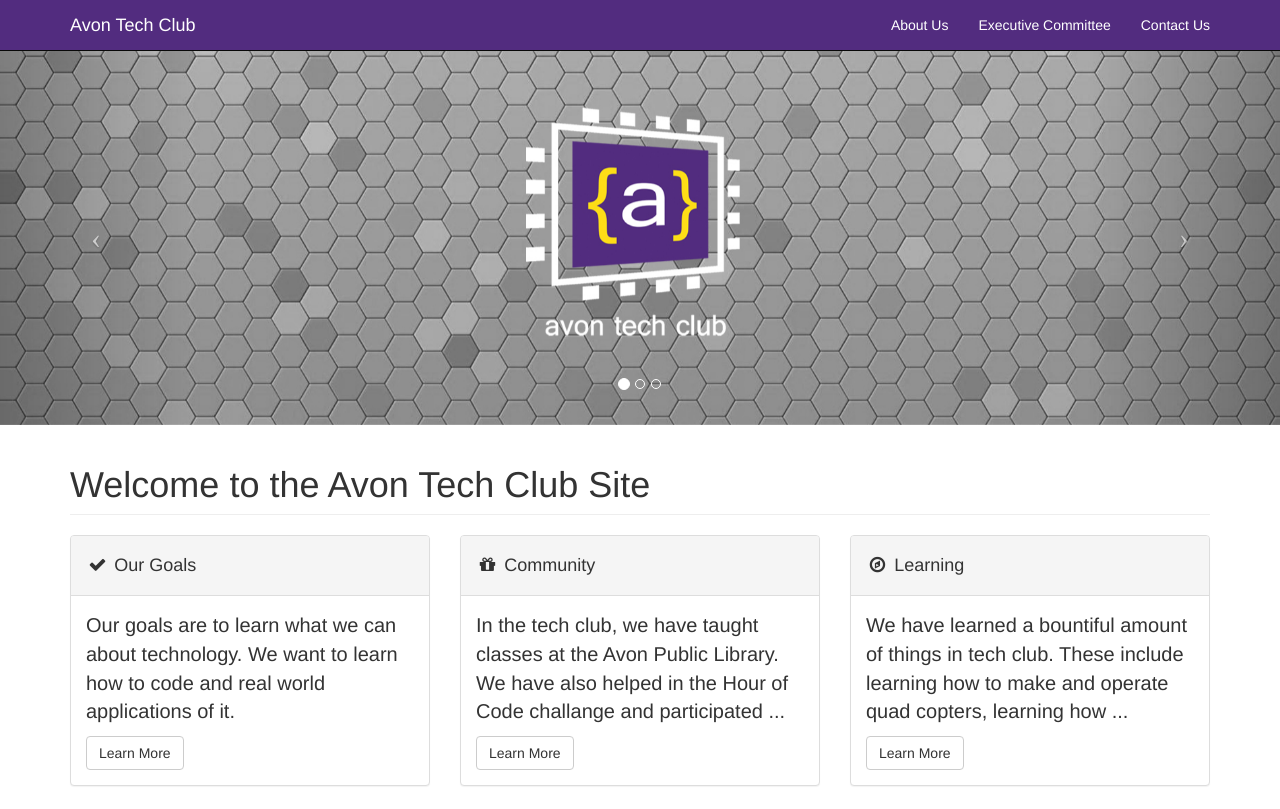
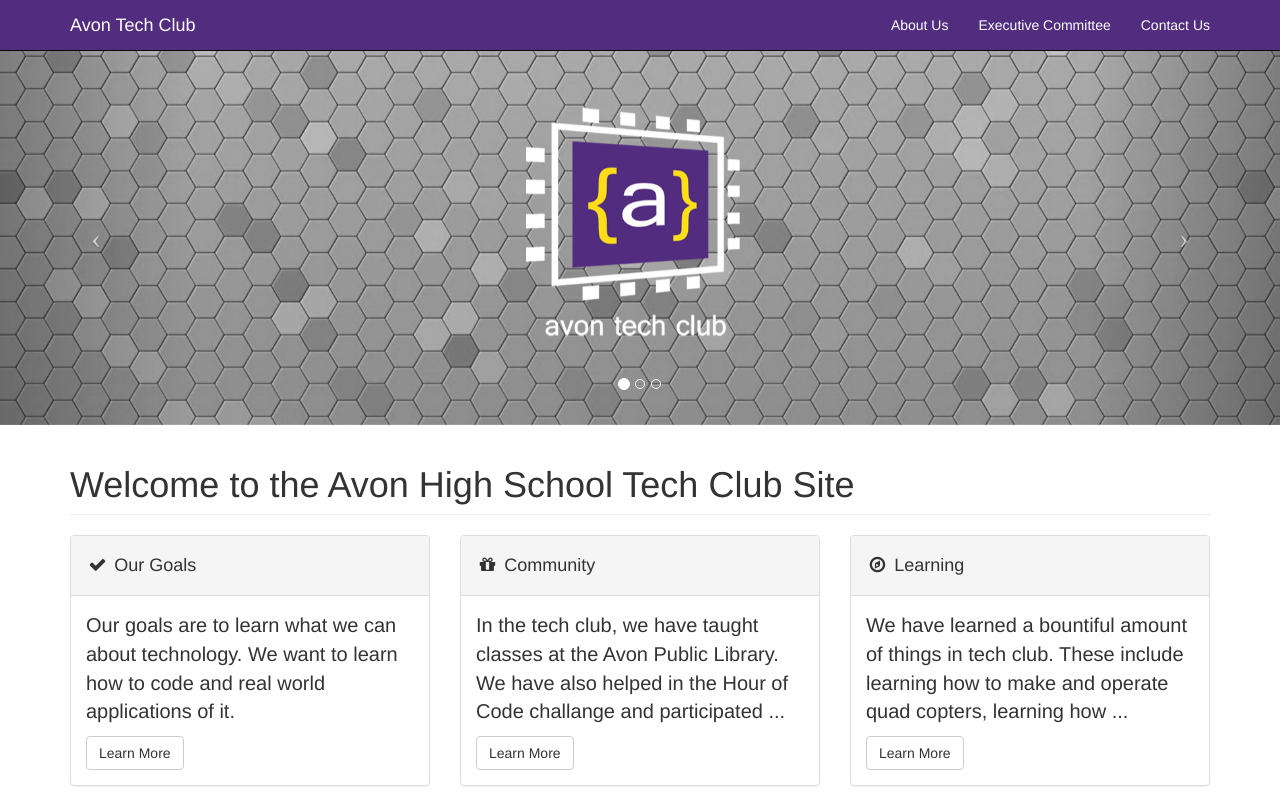
Before and after one commit to swseighman/techclub-website, a plain HTML site: page index.html in a window 1280 px wide. Shown: the top 809 px of the page. Drawn offline with Linux system fonts and the light colour scheme.

Commit message:
Changed welcome message.

```diff
--- a/index.html
+++ b/index.html
@@ -158,7 +158,7 @@
         <div class="row">
             <div class="col-lg-12">
                 <h1 class="page-header">
-                    Welcome to the Avon Tech Club Site
+                    Welcome to the Avon High School Tech Club Site
                 </h1>
             </div>
             <div class="col-md-4">
```
